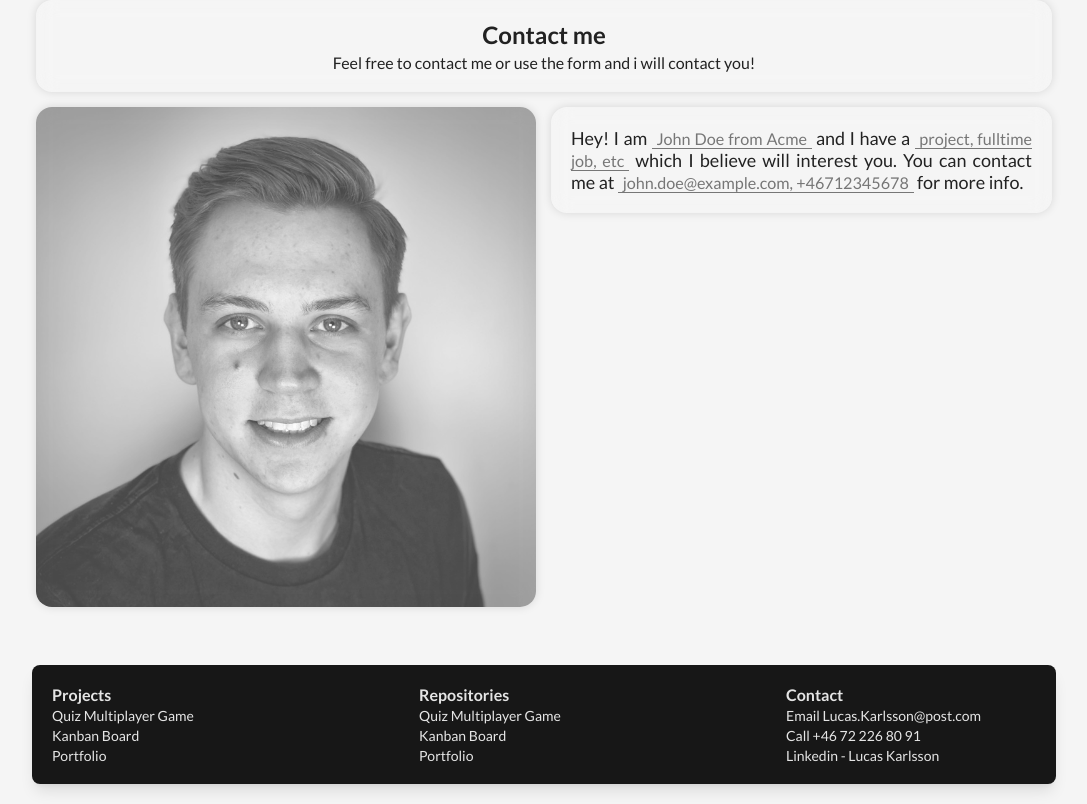
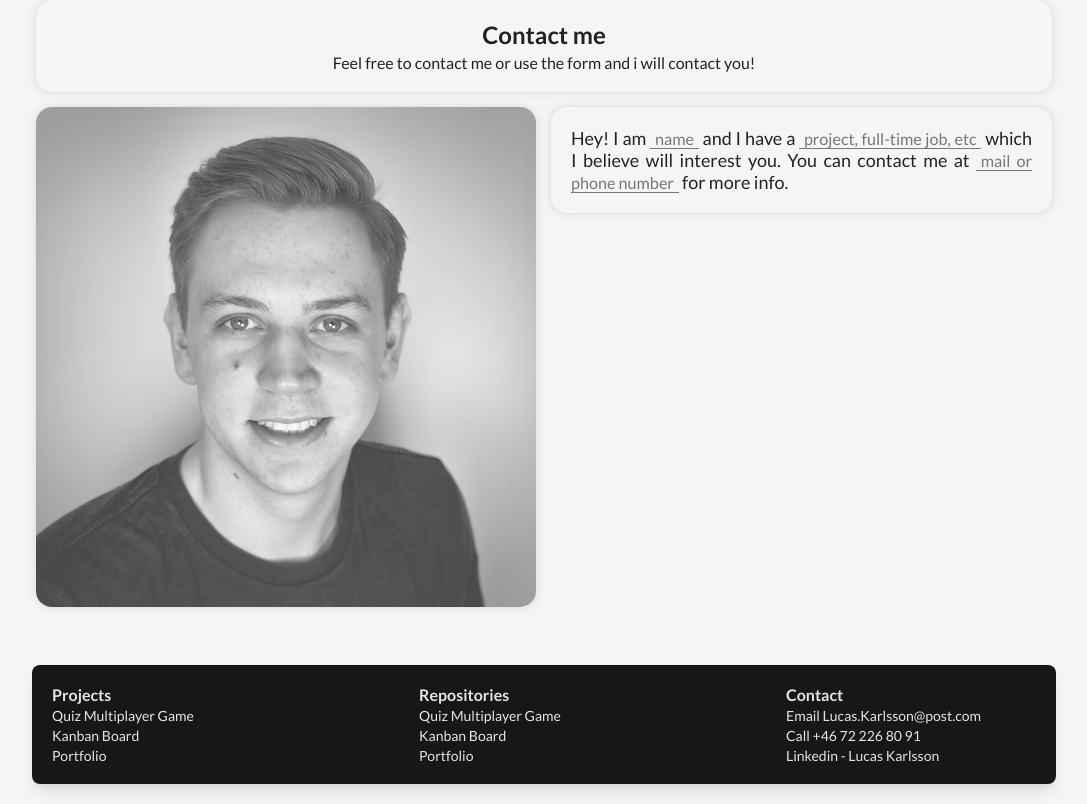
Before and after one commit to luc-as-dev/portfolio-react, a React (Vite) app in the folder client/: page / in a window 1280 px wide. Shown: the part 3980-4784 px from the top of the page, without its empty margins (96-1183 px from the left). Built offline with nearby package versions, Linux system fonts and the light colour scheme.

Commit message:
updated TextInput

```diff
--- a/client/src/components/ContactForm/ContactForm.tsx
+++ b/client/src/components/ContactForm/ContactForm.tsx
@@ -19,22 +19,18 @@ export default function ContactForm({ className }: Props) {
     >
       <p>
         Hey! I am{" "}
-        <TextInput
-          value={name}
-          setValue={setName}
-          placeholder="John Doe from Acme"
-        />{" "}
-        and I have a{" "}
+        <TextInput value={name} setValue={setName} placeholder="name" /> and I
+        have a{" "}
         <TextInput
           value={subject}
           setValue={setSubject}
-          placeholder="project, fulltime job, etc"
+          placeholder="project, full-time job, etc"
         />{" "}
         which I believe will interest you. You can contact me at{" "}
         <TextInput
           value={contact}
           setValue={setContact}
-          placeholder="john.doe@example.com, +46712345678"
+          placeholder="mail or phone number"
         />{" "}
         for more info.
       </p>
--- a/client/src/components/UI/TextInput/TextInput.scss
+++ b/client/src/components/UI/TextInput/TextInput.scss
@@ -10,11 +10,10 @@
   width: fit-content;
   padding: 0 0.5ch;
 
-  &.empty {
+  &:empty:before {
+    content: attr(placeholder);
+    pointer-events: none;
+
     color: var(--text-placeholder);
   }
-
-  &:focus {
-    //background: var(--bg);
-  }
 }
--- a/client/src/components/UI/TextInput/TextInput.tsx
+++ b/client/src/components/UI/TextInput/TextInput.tsx
@@ -1,4 +1,4 @@
-import { KeyboardEvent, useEffect, useRef, useState } from "react";
+import { FormEvent, KeyboardEvent, useEffect, useRef } from "react";
 import "./TextInput.scss";
 
 type Props = {
@@ -15,54 +15,35 @@ export default function TextInput({
   className,
 }: Props) {
   const inputRef = useRef<HTMLSpanElement>(null);
-  const [isEditing, setIsEditing] = useState<boolean>(false);
 
   useEffect(() => {
-    if (isEditing && inputRef.current) {
+    if (inputRef.current && inputRef.current.innerHTML !== value) {
       inputRef.current.innerHTML = value;
-      inputRef.current.focus();
     }
-  }, [isEditing]);
-
-  function onClick() {
-    setIsEditing((s) => !s);
-  }
-
-  function onBlur() {
-    if (inputRef.current) setValue(inputRef.current.innerHTML);
-    setIsEditing(false);
-  }
+  }, [value]);
 
   function onKeyDown(e: KeyboardEvent<HTMLSpanElement>) {
     if (e.key === "Enter") {
-      onBlur();
+      if (inputRef.current) {
+        inputRef.current.blur();
+      }
     }
   }
 
-  if (isEditing) {
-    return (
-      <span
-        className={`text-input editing ${className || ""}`.trim()}
-        ref={inputRef}
-        contentEditable
-        onBlur={onBlur}
-        onKeyDown={onKeyDown}
-      ></span>
-    );
-  } else if (!value) {
-    return (
-      <span
-        className={`text-input empty ${className || ""}`.trim()}
-        onClick={onClick}
-      >
-        {placeholder}
-      </span>
-    );
+  function onInput(e: FormEvent<HTMLSpanElement>) {
+    if (e.currentTarget.innerHTML) {
+      setValue(e.currentTarget.innerHTML);
+    }
   }
 
   return (
-    <span className={`text-input ${className || ""}`.trim()} onClick={onClick}>
-      {value}
-    </span>
+    <span
+      className={`text-input ${className || ""}`.trim()}
+      ref={inputRef}
+      contentEditable
+      placeholder={placeholder}
+      onKeyDown={onKeyDown}
+      onInput={onInput}
+    ></span>
   );
 }
```
